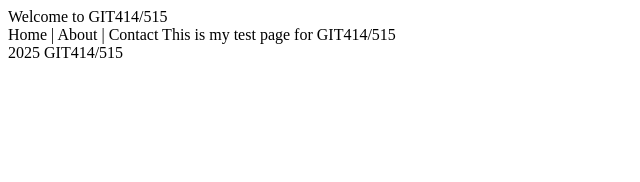
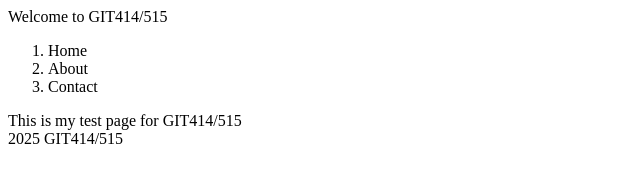
Before and after one commit to jlodder01/GIT-414, a plain HTML site: page index.html in a window 1280 px wide. Shown: the whole page, without its empty margins (0-640 px from the left). Drawn offline with Linux system fonts and the light colour scheme.

Commit message:
Update index.html

```diff
--- a/index.html
+++ b/index.html
@@ -5,8 +5,8 @@
     </head>
     <body>
 <header>Welcome to GIT414/515</header>
-<nav> Home | About | Contact
-    This is my test page for GIT414/515
-        <footer></footer> 2025 GIT414/515
+<nav> <ol><li>Home</li><li>About</li><li>Contact</li></ol></nav>
+<main>This is my test page for GIT414/515</main>
+<footer>2025 GIT414/515</footer>
 </body>
     </html>
```
